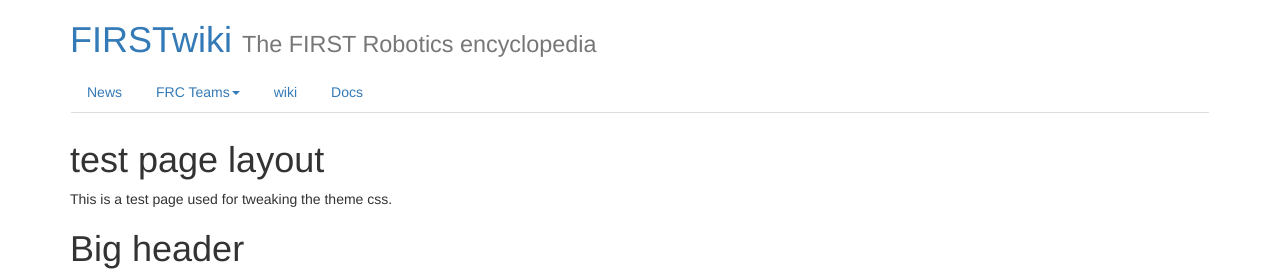
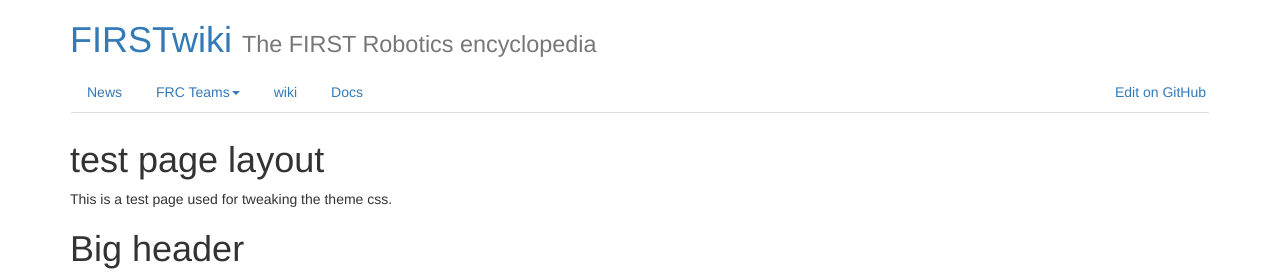
Before and after one commit to firstwiki/_common, a Jekyll site: the page built from test/page.md, in a window 1280 px wide. Shown: the top 276 px of the page. Built offline with Jekyll 4.4.1, drawn with Linux system fonts in a browser that asks for light colours; a style sheet for code colours, icons or effects is not loaded.

Commit message:
Add 'edit on github' link to top menu

```diff
--- a/_config.yml
+++ b/_config.yml
@@ -19,7 +19,7 @@ author:
 title:            FIRSTwiki
 tagline:          The FIRST Robotics encyclopedia
 paginate:         5
-safe:             true
+safe:             false
 
 data_dir:         _data
 includes_dir:     _includes
--- a/_includes/head.html
+++ b/_includes/head.html
@@ -18,6 +18,8 @@
   <link rel="stylesheet" href="https://maxcdn.bootstrapcdn.com/bootstrap/3.3.6/css/bootstrap.min.css" integrity="sha384-1q8mTJOASx8j1Au+a5WDVnPi2lkFfwwEAa8hDDdjZlpLegxhjVME1fgjWPGmkzs7" crossorigin="anonymous">
   <script src="https://maxcdn.bootstrapcdn.com/bootstrap/3.3.6/js/bootstrap.min.js" integrity="sha384-0mSbJDEHialfmuBBQP6A4Qrprq5OVfW37PRR3j5ELqxss1yVqOtnepnHVP9aJ7xS" crossorigin="anonymous"></script>
 
+  <!-- github icons -->
+  <link rel="stylesheet" href="https://octicons.github.com/components/octicons/octicons/octicons.css">
 
 {% if jekyll.environment == "production" %}
   <!-- <link rel="stylesheet" href="/common/css/poole.css"> -->
--- a/_layouts/default.html
+++ b/_layouts/default.html
@@ -29,6 +29,10 @@
           {% for n in site.data.menu.items %}
             <li><a href="{{ n[1] }}">{{ n[0] }}</a></li>
           {% endfor %}
+
+              <li class="navbar-right">
+                  <a href="{{ site.github.repository_url }}/blob/{% if site.github.is_project_page %}gh-pages{% else %}master{% endif %}{{ page.dir }}/{{ page.path }}"><span class="octicon octicon-mark-github"></span> Edit on GitHub</a>
+              </li>
           </ul>
         </nav>
       </header>
```
